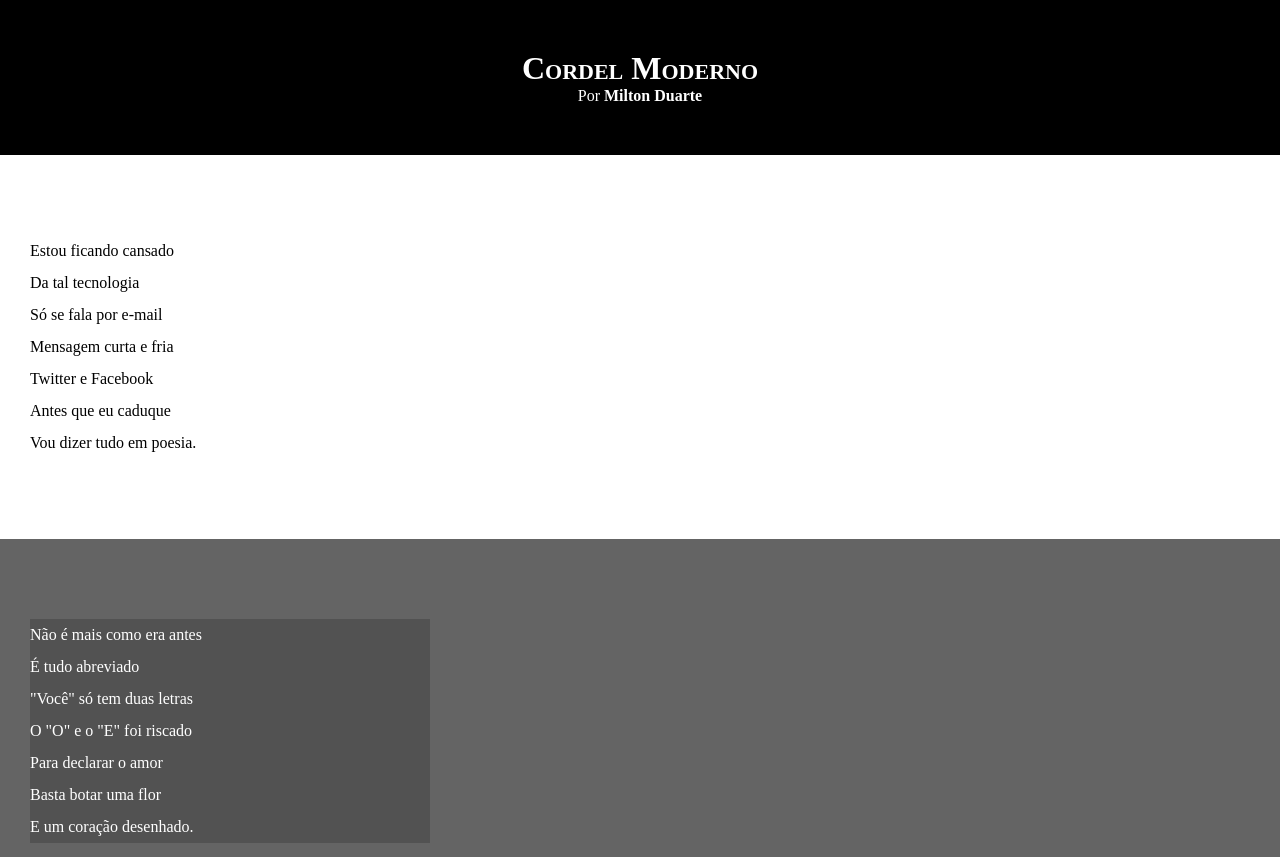
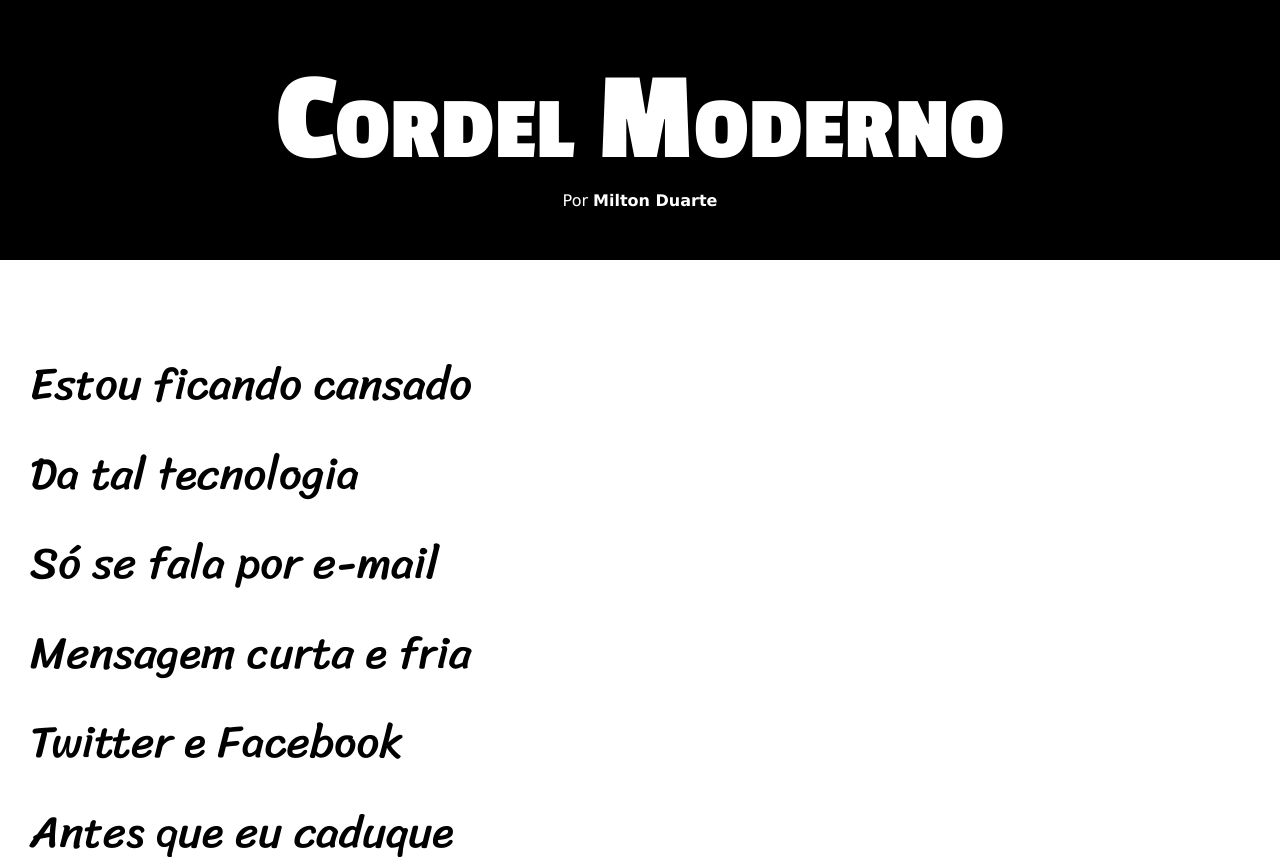
Before and after one commit to WilderNeves/html-css, a plain HTML site: page desafios/d012/index.html in a window 1280 px wide. Shown: the top 857 px of the page. Drawn offline with Linux system fonts and the light colour scheme.

Commit message:
atualizei os estilos d012

```diff
--- a/desafios/d012/estilo/style.css
+++ b/desafios/d012/estilo/style.css
@@ -1,28 +1,42 @@
 @charset "UTF-8";
 
+@import url('https://fonts.googleapis.com/css2?family=Bebas+Neue&family=Passion+One:wght@400;700;900&display=swap');
+
+@import url('https://fonts.googleapis.com/css2?family=Bebas+Neue&family=Passion+One:wght@400;700;900&family=Sriracha&display=swap');
+
+:root {
+    --fonte1: Verdana, Geneva, Tahoma, sans-serif;
+    --fonte2: "Passion One", sans-serif;
+    --fonte3: "Sriracha", cursiva;
+}
 * {
     margin: 0px;
     padding: 0px;
+    font-size: 1em;
 }
 
 html, body {
     min-height: 100vh;
     background-color: darkgray;
+    font-family: var(--fonte1);
 }
 
 header {
     background-color: black;
     color: white;
     text-align: center;
+    font-family: var(--fonte2);
 }
 
 header > h1 {
     padding-top: 50px;
     font-variant: small-caps;
+    font-size: 10vw;
 }
 
 header > p {
     padding-bottom: 50px;
+    font-family: var(--fonte1);
 
 }
 
@@ -41,6 +55,8 @@ section {
     padding-bottom: 10vh;
     padding-left: 30px;
     line-height: 2em;
+    font-family: var(--fonte3);
+    font-size: 3.5vw;
 }
 
 section.normal {
@@ -55,7 +71,8 @@ section.imagem {
 
 section.imagem > p {
     background-color: rgba(0, 0, 0, 0.178);
-    width: 400px;
+    display: inline-block;
+    padding: 5px;
 }
 
 footer {
```
